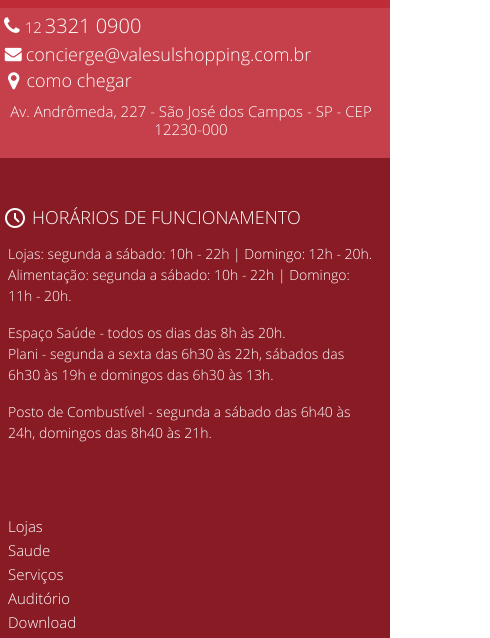
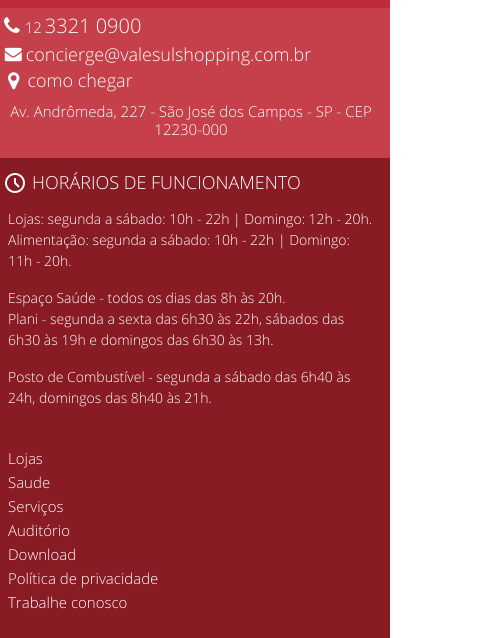
Before and after one commit to joiicesouza/projetosite, a plain HTML site: page index.html in a window 390 px wide. Shown: the part 648-1286 px from the top of the page, 490 px wide, since content can reach past the window. Drawn offline with nearby package versions, Linux system fonts and the light colour scheme.

Commit message:
correções

```diff
--- a/css/style-mobile.css
+++ b/css/style-mobile.css
@@ -104,21 +104,24 @@
         top: 26px;
         font-size: 15px;
     }
+    footer .local {
+        left: 0;
+    }
     footer .local i {
         position: relative;
-        top: -61px;
-        left: -104px;
+        top:-61px;
+        left: -4px;
         font-size: 20px;
     }
     footer .local h4 {
         text-transform: lowercase;
         position: relative;
         top: -62px;
-        left: -97px;
+        left: 4px;
         font-size: 18px;
     }
     footer .row-vermelha-escura {
-        height: 900px;
+        height: 829px;
     }
     footer .horarios {
         position: relative;
@@ -133,7 +136,7 @@
     footer .col-links ul {
         display: inline;
         position: relative;
-        top: 356px;
+        top: 288px;
         left: -4px;
     }
 }
--- a/js/script.js
+++ b/js/script.js
@@ -1,5 +1,5 @@
 $(document).ready(function(){
-    $("button").click(function(){
+    $(".navbar-toggler").click(function(){
       $(".navbar-brand").toggle();
     });
   });
```
